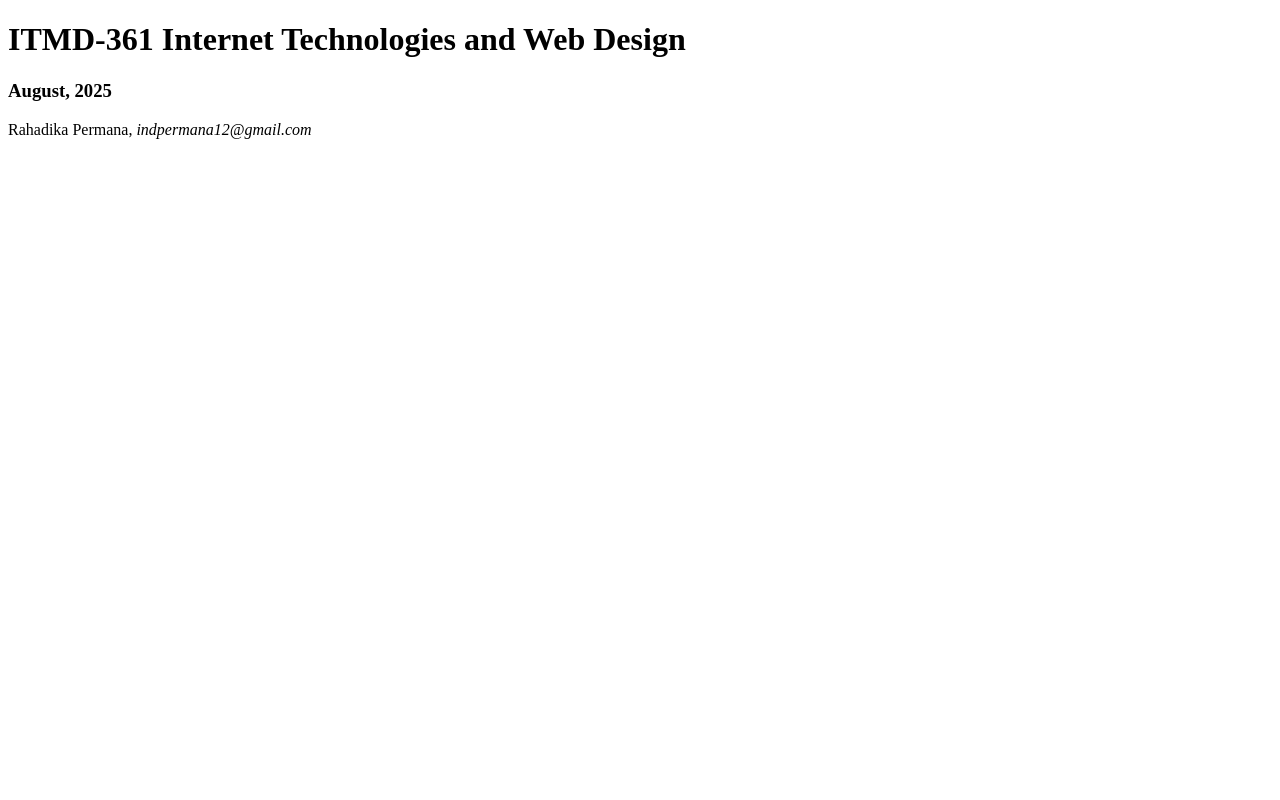
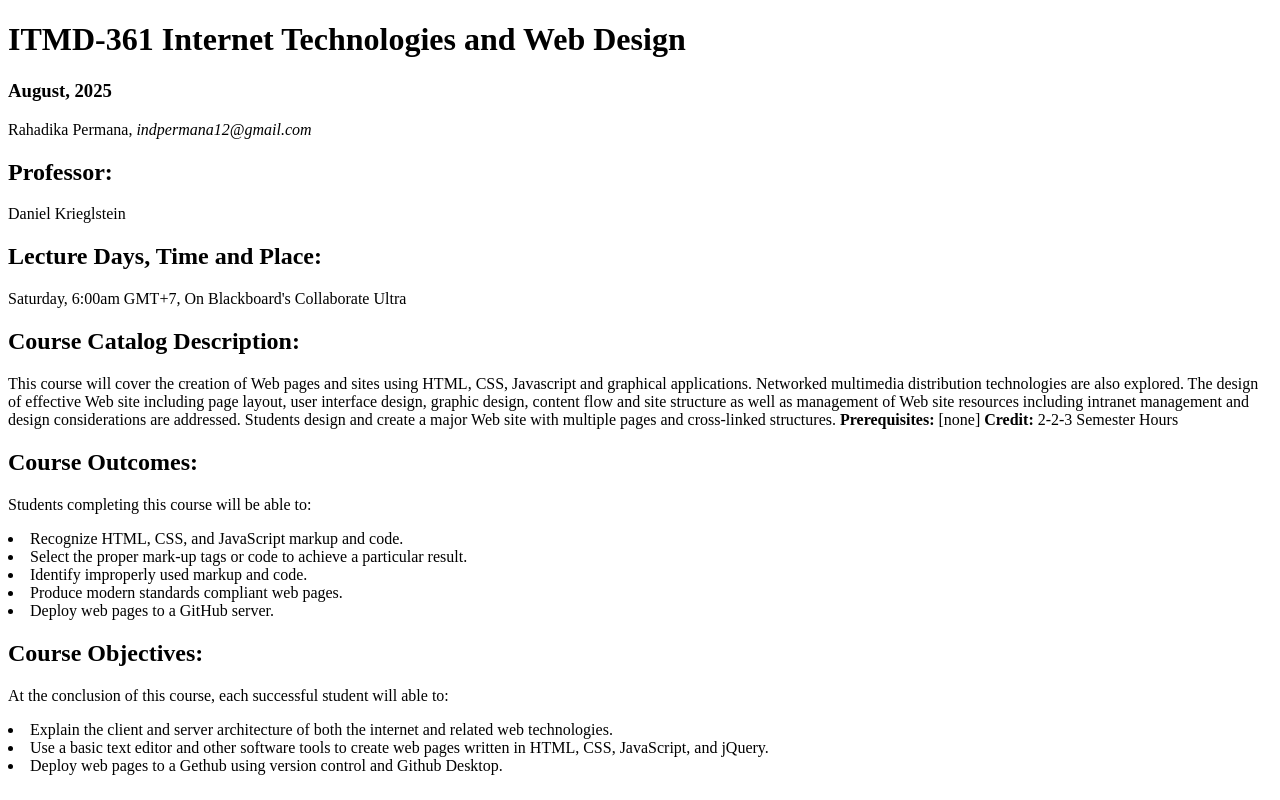
Before and after one commit to Rahadika-hub/Webdev_lab2, a plain HTML site: page index.html in a window 1280 px wide. Drawn offline with Linux system fonts and the light colour scheme.

Commit message:
complete main

```diff
--- a/index.html
+++ b/index.html
@@ -8,6 +8,24 @@
   <body>
 	<h1>ITMD-361 Internet Technologies and Web Design</h1>
 	<h3>August, 2025</h3>
-	<p>Rahadika Permana, <em>indpermana12@gmail.com</em></p>
+	 <p>Rahadika Permana, <em>indpermana12@gmail.com</em></p>
+	<h2>Professor:</h2>
+	 <p>Daniel Krieglstein</p>
+	<h2>Lecture Days, Time and Place:</h2>
+	 <p>Saturday, 6:00am GMT+7, On Blackboard's Collaborate Ultra</p>
+	<h2>Course Catalog Description:</h2>
+	 <p>This course will cover the creation of Web pages and sites using HTML, CSS, Javascript and graphical applications. Networked multimedia distribution technologies are also explored. The design of effective Web site including page layout, user interface design, graphic design, content flow and site structure as well as management of Web site resources including intranet management and design considerations are addressed. Students design and create a major Web site with multiple pages and cross-linked structures. <strong>Prerequisites:</strong> [none] <strong>Credit:</strong> 2-2-3 Semester Hours</p>
+	<h2>Course Outcomes:</h2>
+	 <p>Students completing this course will be able to:</p>
+		<li>Recognize HTML, CSS, and JavaScript markup and code.</li>
+		<li>Select the proper mark-up tags or code to achieve a particular result.</li>
+		<li>Identify improperly used markup and code.</li>
+		<li>Produce modern standards compliant web pages.</li>
+		<li>Deploy web pages to a GitHub server.</li>
+	<h2>Course Objectives:</h2>
+	 <p>At the conclusion of this course, each successful student will able to:</p>
+		<li>Explain the client and server architecture of both the internet and related web technologies.</li>
+		<li>Use a basic text editor and other software tools to create web pages written in HTML, CSS, JavaScript, and jQuery.</li>
+		<li>Deploy web pages to a Gethub using version control and Github Desktop.</li>
   </body>
  </html>
```
